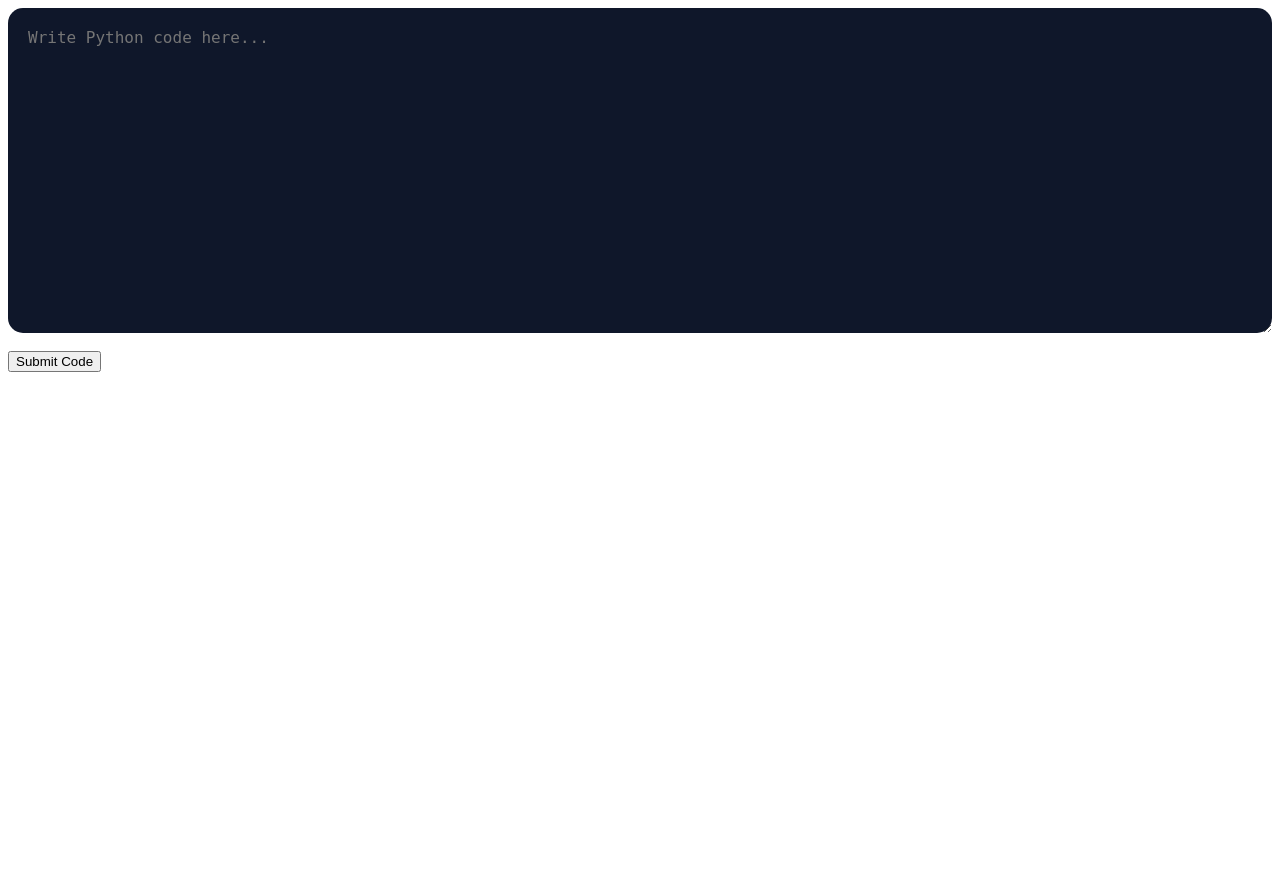
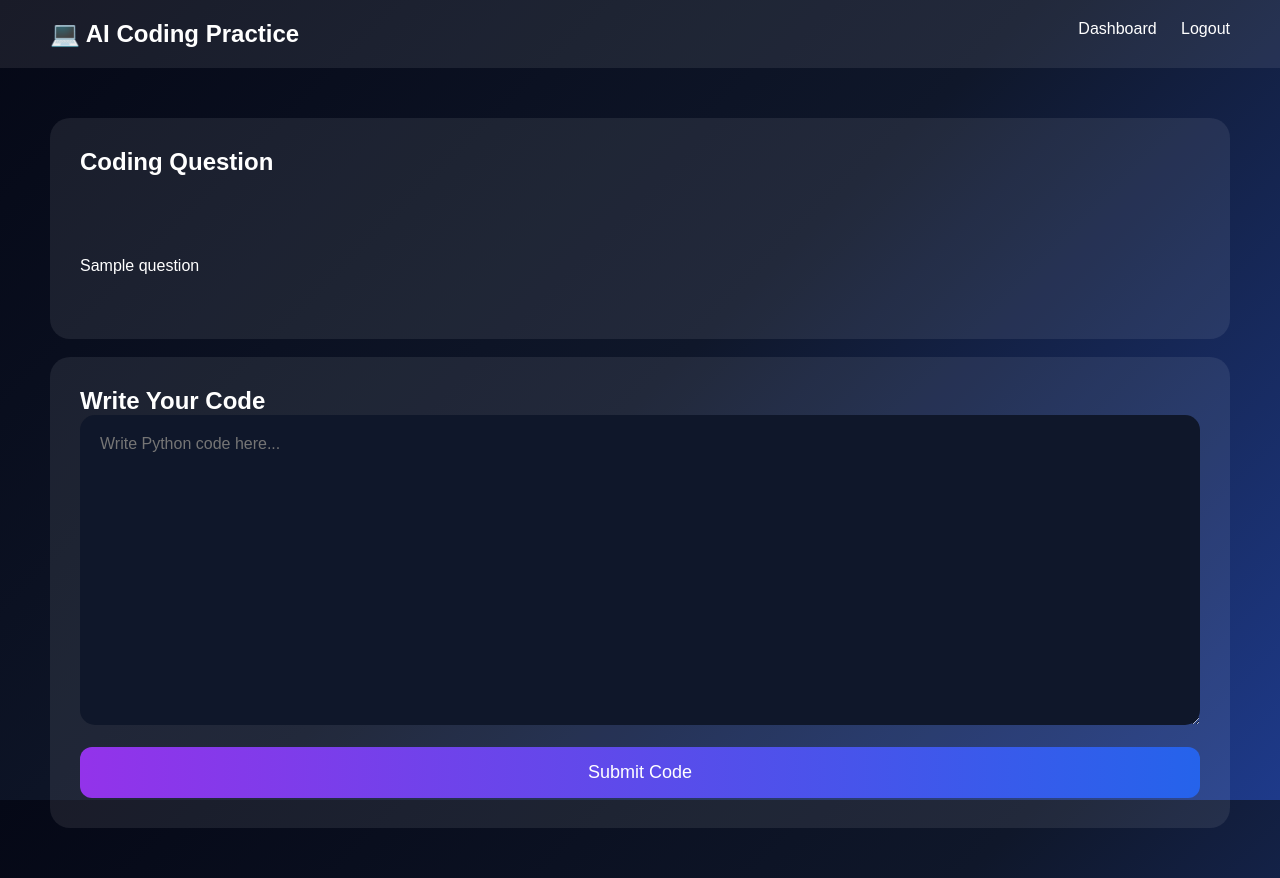
Before and after one commit to riteshml0211-cpu/smart-placement-platform, a Flask app: template templates/coding.html in a window 1280 px wide. Before the commit the page ends 372 px from the top, so only its background shows below. Run offline with Flask 3, Linux system fonts and the light colour scheme; the template is opened without the code that fills it: most values are stand-ins (such as "Sample title", 1, 10 or a date in 2020); some libraries are stand-ins or nearby versions.

Commit message:
Update coding.html

```diff
--- a/templates/coding.html
+++ b/templates/coding.html
@@ -1,12 +1,64 @@
+<!DOCTYPE html>
+<html>
+<head>
+
+    <title>AI Coding Practice</title>
+
+    <link rel="stylesheet"
+    href="{{ url_for('static', filename='style.css') }}">
+
+</head>
+
+<body>
+
+<div class="navbar">
+
+    <h2>💻 AI Coding Practice</h2>
+
+    <div>
+
+        <a href="/dashboard">Dashboard</a>
+        <a href="/logout">Logout</a>
+
+    </div>
+
+</div>
+
+<div class="dashboard">
+
+    <!-- QUESTION -->
+
+    <div class="dashboard-card">
+
+        <h2>Coding Question</h2>
+
+        <br>
+
+        <p style="white-space:pre-line; line-height:1.8;">
+
+            {{ question }}
+
+        </p>
+
+    </div>
+
+    <br>
+
+    <!-- CODE SUBMISSION -->
+
+    <div class="dashboard-card">
+
+        <h2>Write Your Code</h2>
+
         <form method="POST" action="/check-code">
 
             <!-- Hidden Question -->
 
             <textarea
             name="question"
-    hidden>{{ result }}</textarea>
+            hidden>{{ question }}</textarea>
 
-    <!-- User Code -->
+            <!-- CODE BOX -->
 
             <textarea
             name="code"
@@ -21,7 +73,7 @@
             font-size:16px;
             "
             placeholder="Write Python code here..."
-    ></textarea>
+            required></textarea>
 
             <br><br>
 
@@ -32,3 +84,10 @@
             </button>
 
         </form>
+
+    </div>
+
+</div>
+
+</body>
+</html>
```
Lines whose indentation alone changed are shown as unchanged.
